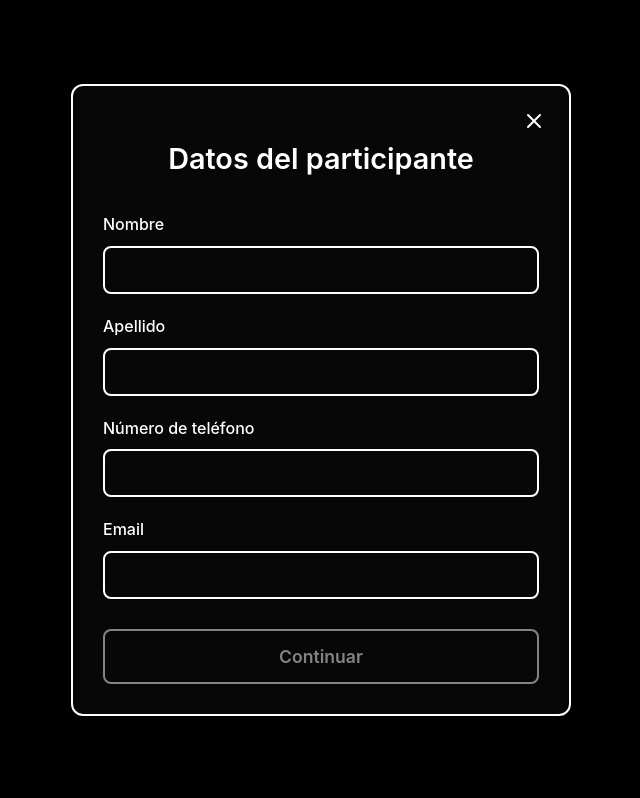
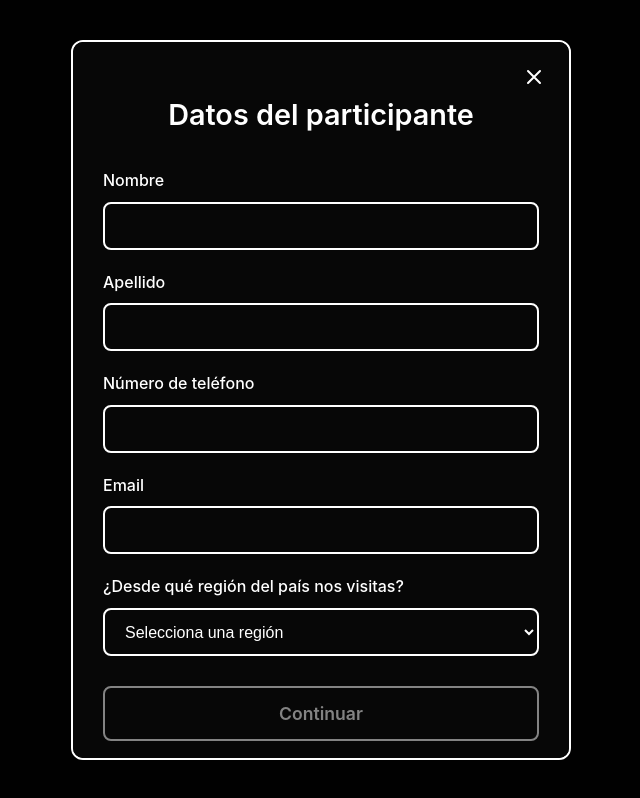
Before and after one commit to Rauchav/supercars-calculator, a React (Vite) app: page / in a window 1280 px wide. Both pictures are taken after a click on the button "Calcular". Shown: the whole page, without its empty margins (319-959 px from the left). Built offline with nearby package versions, Linux system fonts and the light colour scheme.

Commit message:
ready to send participant data

```diff
--- a/src/components/ParticipantModal.css
+++ b/src/components/ParticipantModal.css
@@ -92,6 +92,28 @@
   color: #666;
 }
 
+.form-group select {
+  background-color: #070707;
+  border: 2px solid #ffffff;
+  border-radius: 8px;
+  color: #ffffff;
+  padding: 12px 16px;
+  font-size: 1rem;
+  transition: all 0.3s ease;
+  height: 48px;
+}
+
+.form-group select:focus {
+  outline: none;
+  border-color: #28b4fa;
+  box-shadow: 0 0 0 3px rgba(40, 180, 250, 0.1);
+}
+
+.form-group select option {
+  background-color: #070707;
+  color: #ffffff;
+}
+
 .submit-button {
   background-color: #070707;
   border: 2px solid #ffffff;
@@ -130,7 +152,8 @@
     font-size: 1.5rem;
   }
 
-  .form-group input {
+  .form-group input,
+  .form-group select {
     padding: 10px 14px;
   }
 
--- a/src/components/ParticipantModal.jsx
+++ b/src/components/ParticipantModal.jsx
@@ -7,6 +7,7 @@ const ParticipantModal = ({ onSubmit, onClose }) => {
     lastName: "",
     phone: "",
     email: "",
+    region: "",
   });
 
   const handleInputChange = (e) => {
@@ -23,14 +24,19 @@ const ParticipantModal = ({ onSubmit, onClose }) => {
       formData.name &&
       formData.lastName &&
       formData.phone &&
-      formData.email
+      formData.email &&
+      formData.region
     ) {
       onSubmit(formData);
     }
   };
 
   const isFormValid =
-    formData.name && formData.lastName && formData.phone && formData.email;
+    formData.name &&
+    formData.lastName &&
+    formData.phone &&
+    formData.email &&
+    formData.region;
 
   return (
     <div className="modal-overlay">
@@ -105,6 +111,30 @@ const ParticipantModal = ({ onSubmit, onClose }) => {
               />
             </div>
 
+            <div className="form-group">
+              <label htmlFor="region">
+                ¿Desde qué región del país nos visitas?
+              </label>
+              <select
+                id="region"
+                name="region"
+                value={formData.region}
+                onChange={handleInputChange}
+                required
+              >
+                <option value="">Selecciona una región</option>
+                <option value="La Paz">La Paz</option>
+                <option value="Cochabamba">Cochabamba</option>
+                <option value="Santa Cruz">Santa Cruz</option>
+                <option value="Pando">Pando</option>
+                <option value="Beni">Beni</option>
+                <option value="Oruro">Oruro</option>
+                <option value="Potosi">Potosi</option>
+                <option value="Sucre">Sucre</option>
+                <option value="Tarija">Tarija</option>
+              </select>
+            </div>
+
             <button
               type="submit"
               className={`submit-button ${isFormValid ? "valid" : "invalid"}`}
```
